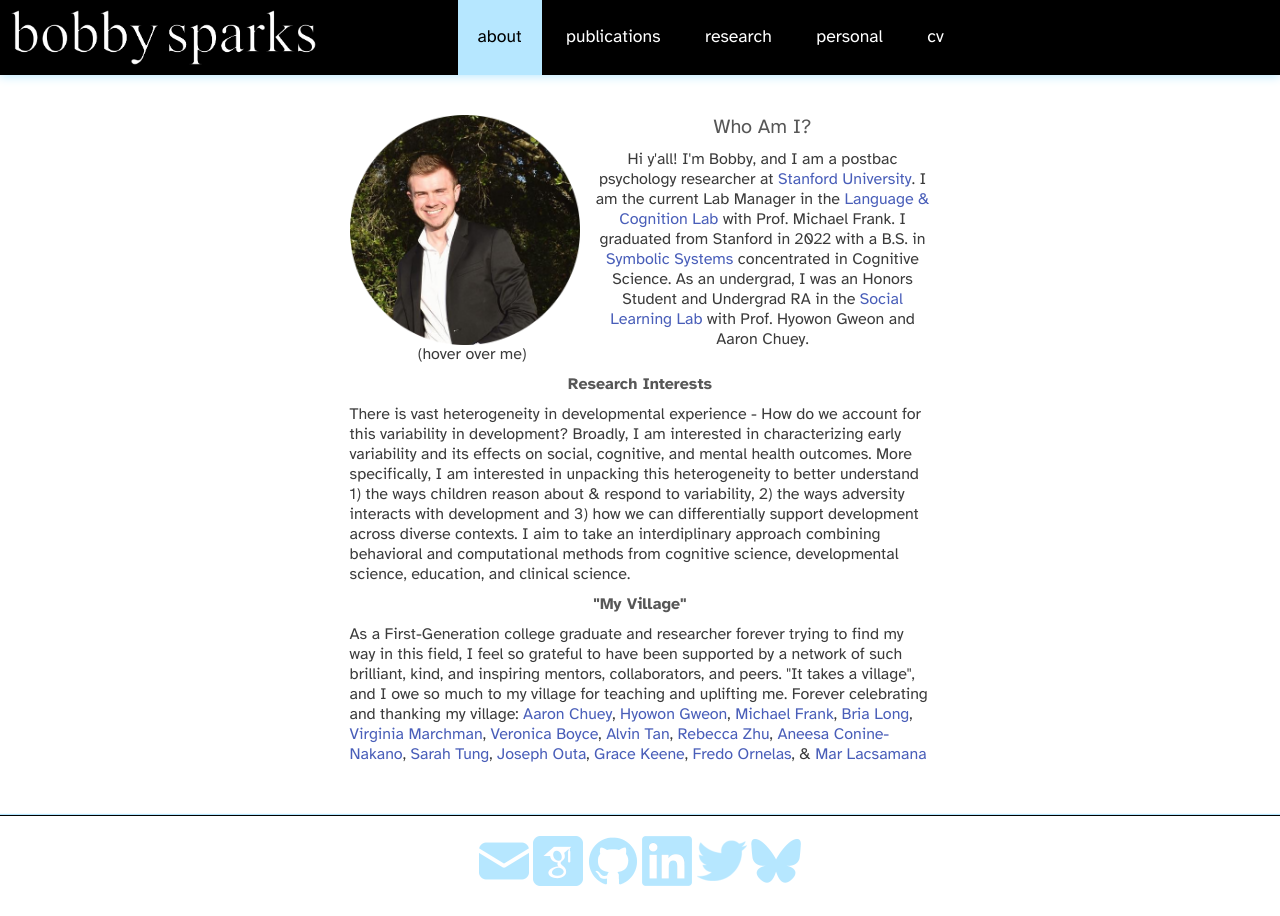
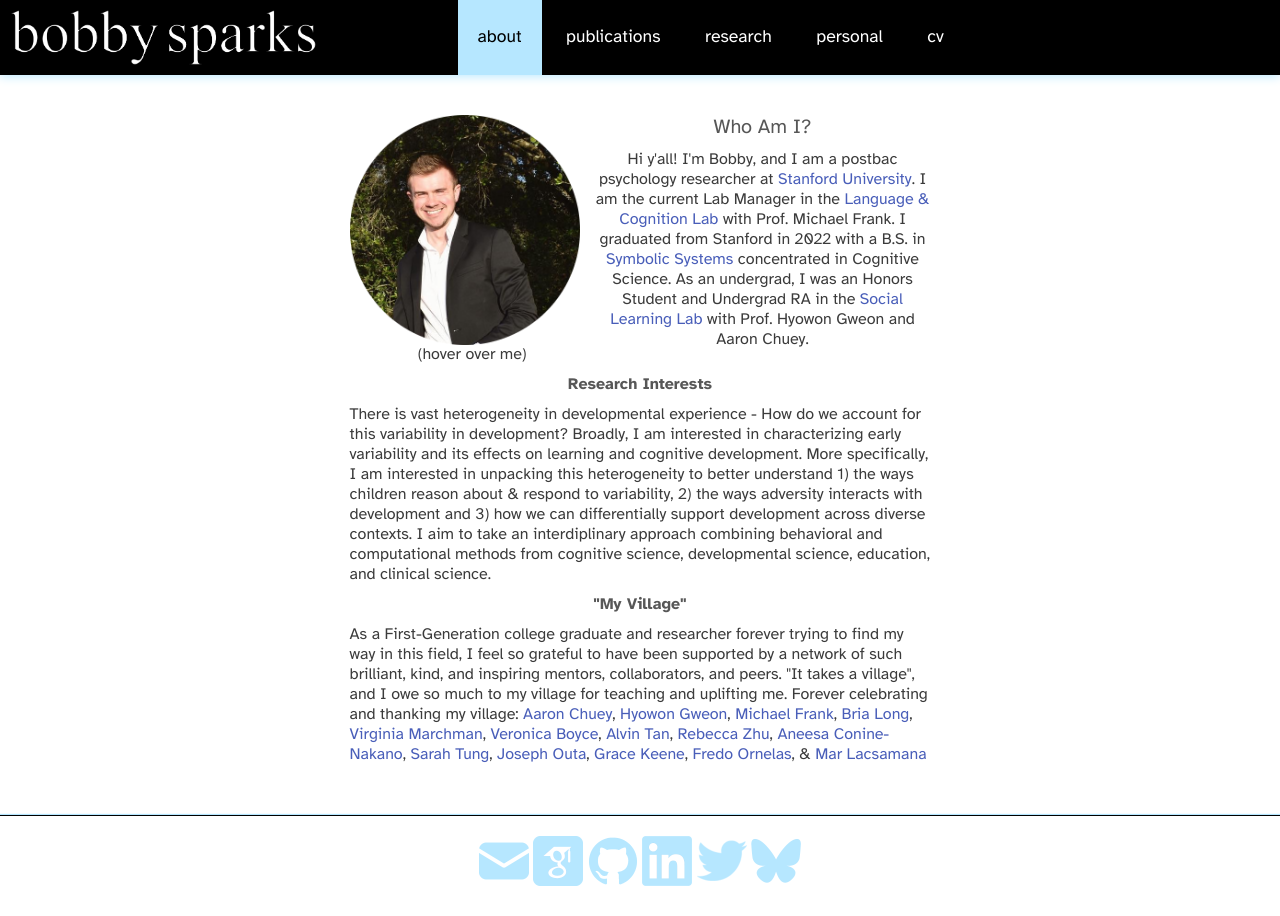
Before and after one commit to rbzsparks/rbzsparks.github.io, a Jekyll site: the page built from 00-index.md, in a window 1280 px wide. Built offline with Jekyll 4.4.1, drawn with Linux system fonts in a browser that asks for light colours; nearby versions of some CDN libraries.

Commit message:
home update

```diff
--- a/_layouts/home.html
+++ b/_layouts/home.html
@@ -30,7 +30,7 @@
         <h3 style = "text-align:center">Research Interests</h3>
         <p>
           There is vast heterogeneity in developmental experience - How do we account for this variability in development?
-          Broadly, I am interested in characterizing early variability and its effects on social, cognitive, and mental health outcomes. More specifically, I am interested in unpacking this heterogeneity to better understand 1) the ways children reason about & respond to variability, 2) the ways adversity interacts with development
+          Broadly, I am interested in characterizing early variability and its effects on learning and cognitive development. More specifically, I am interested in unpacking this heterogeneity to better understand 1) the ways children reason about & respond to variability, 2) the ways adversity interacts with development
           and 3) how we can differentially support development across diverse contexts. I aim to take an interdiplinary approach combining behavioral and computational methods from cognitive science, developmental science, education, and clinical science.
         </p>
         <h3 style = "text-align:center">"My Village"</h3>
```
